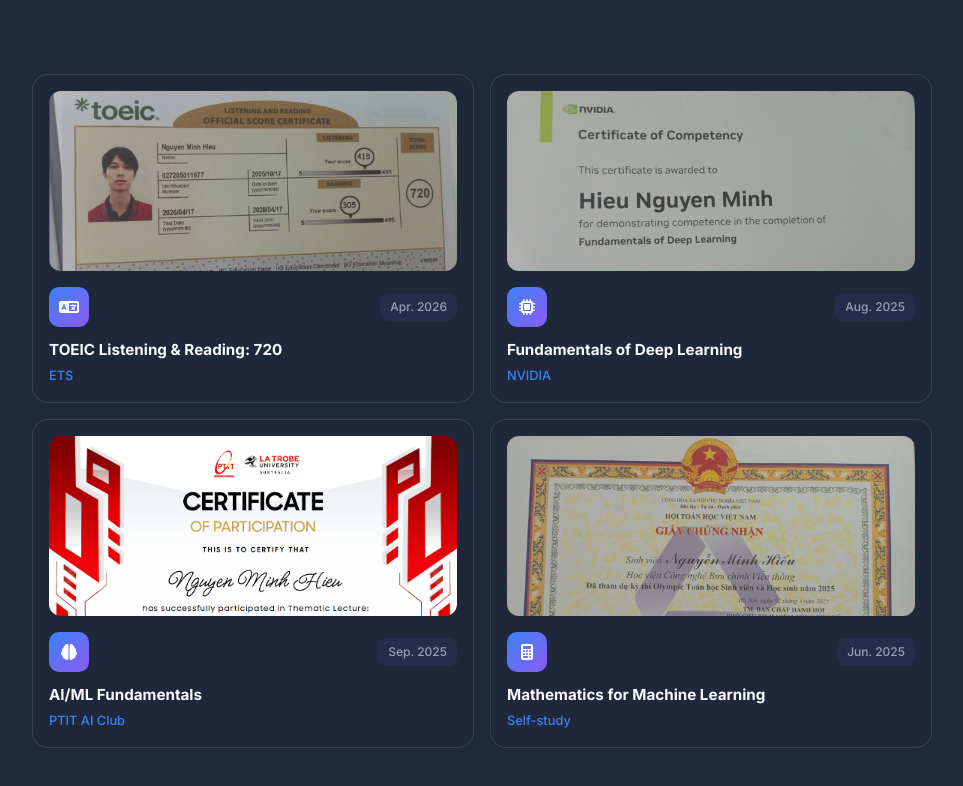
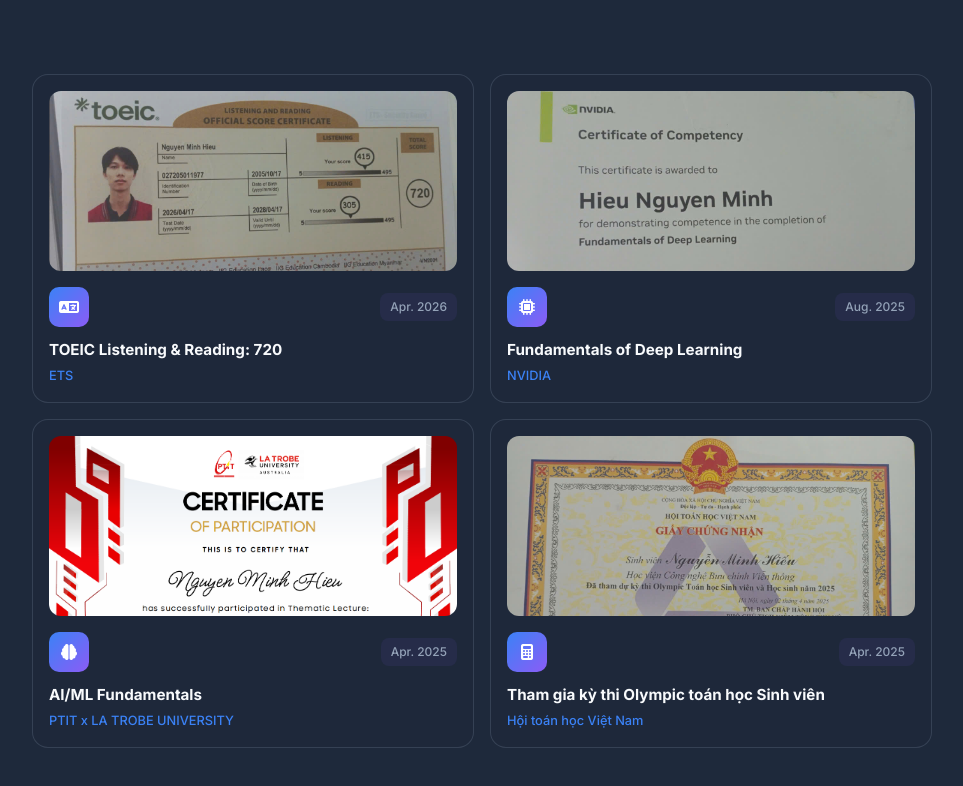
Before and after one commit to mhiu05/portfolio, a React (Vite) app: page / in a window 1280 px wide. Shown: the part 6941-7727 px from the top of the page, without its empty margins (158-1121 px from the left). Built offline with nearby package versions, Linux system fonts and the light colour scheme.

Commit message:
Update certificates info

```diff
--- a/src/pages/Portfolio/Portfolio.jsx
+++ b/src/pages/Portfolio/Portfolio.jsx
@@ -440,8 +440,11 @@
                             {[
                                 { img: '/figures/portfolio_toeic.jpg', icon: 'fas fa-language', date: 'Apr. 2026', title: 'TOEIC Listening & Reading: 720', issuer: 'ETS' },
                                 { img: '/figures/portfolio_DeepLearning-NVIDIA.jpg', icon: 'fas fa-microchip', date: 'Aug. 2025', title: 'Fundamentals of Deep Learning', issuer: 'NVIDIA' },
-                                { img: '/figures/portfolio_AI_ML_Fundamentals.png', icon: 'fas fa-brain', date: 'Sep. 2025', title: 'AI/ML Fundamentals', issuer: 'PTIT AI Club' },
-                                { img: '/figures/portfolio_math.jpg', icon: 'fas fa-calculator', date: 'Jun. 2025', title: 'Mathematics for Machine Learning', issuer: 'Self-study' },
+                                { img: '/figures/portfolio_AI_ML_Fundamentals.png', icon: 'fas fa-brain', date: 'Apr. 2025', title: 'AI/ML Fundamentals', issuer: 'PTIT x LA TROBE UNIVERSITY' },
+                                { img: '/figures/portfolio_math.jpg', icon: 'fas fa-calculator', date: 'Apr. 2025', title: 'Tham gia kỳ thi Olympic toán học Sinh viên', issuer: 'Hội toán học Việt Nam' },
+                                // { img: '/figures/portfolio_math.jpg', icon: 'fas fa-calculator', date: 'Apr. 2025', title: 'Tham gia kỳ thi Olympic toán học Sinh viên', issuer: 'Hội toán học Việt Nam' },
+                                // { img: '/figures/portfolio_math.jpg', icon: 'fas fa-calculator', date: 'Apr. 2025', title: 'Tham gia kỳ thi Olympic toán học Sinh viên', issuer: 'Hội toán học Việt Nam' },
+                                // { img: '/figures/portfolio_math.jpg', icon: 'fas fa-calculator', date: 'Apr. 2025', title: 'Tham gia kỳ thi Olympic toán học Sinh viên', issuer: 'Hội toán học Việt Nam' },
                             ].map((cert) => (
                                 <div className="cert-card" key={cert.title}>
                                     <div className="cert-image">
```
